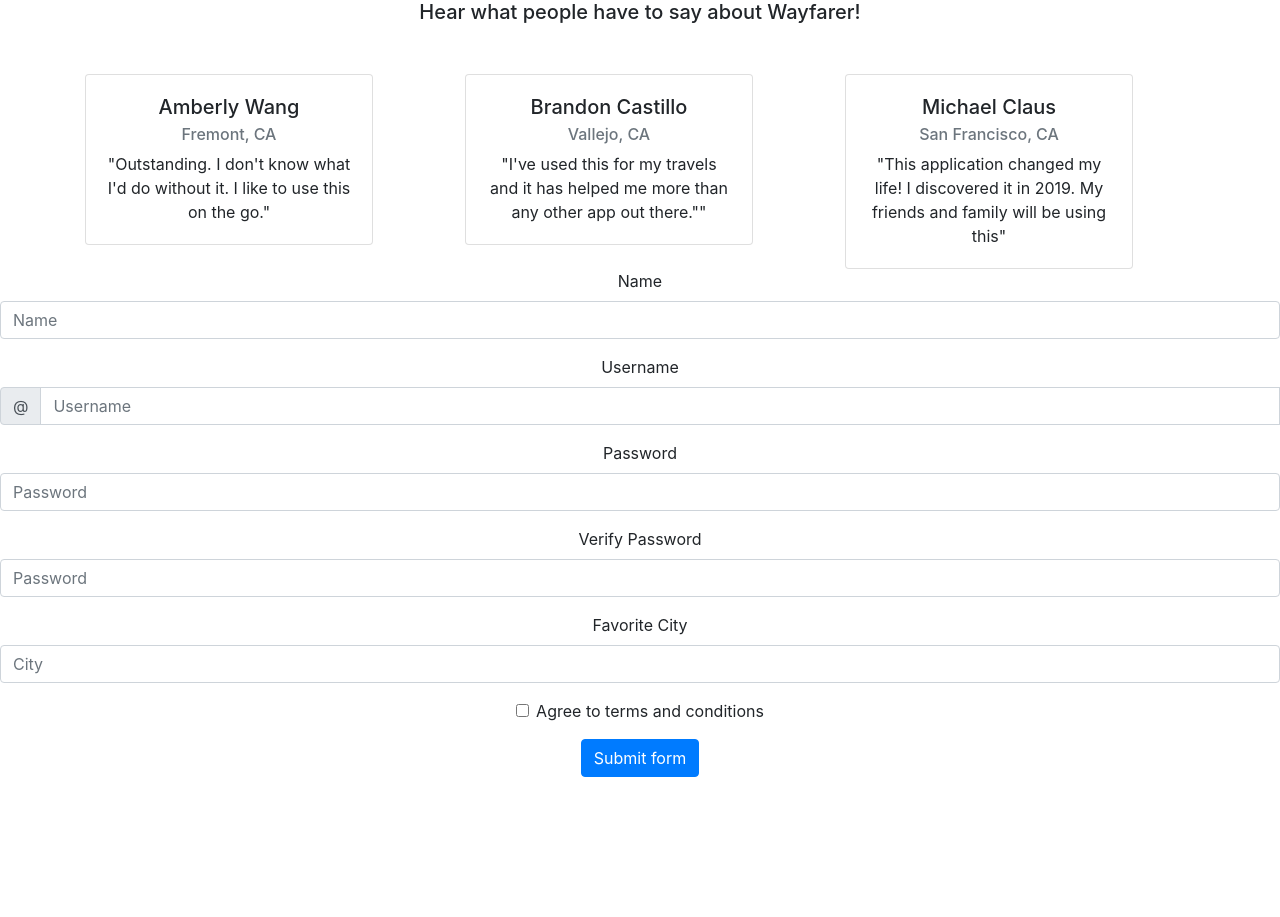
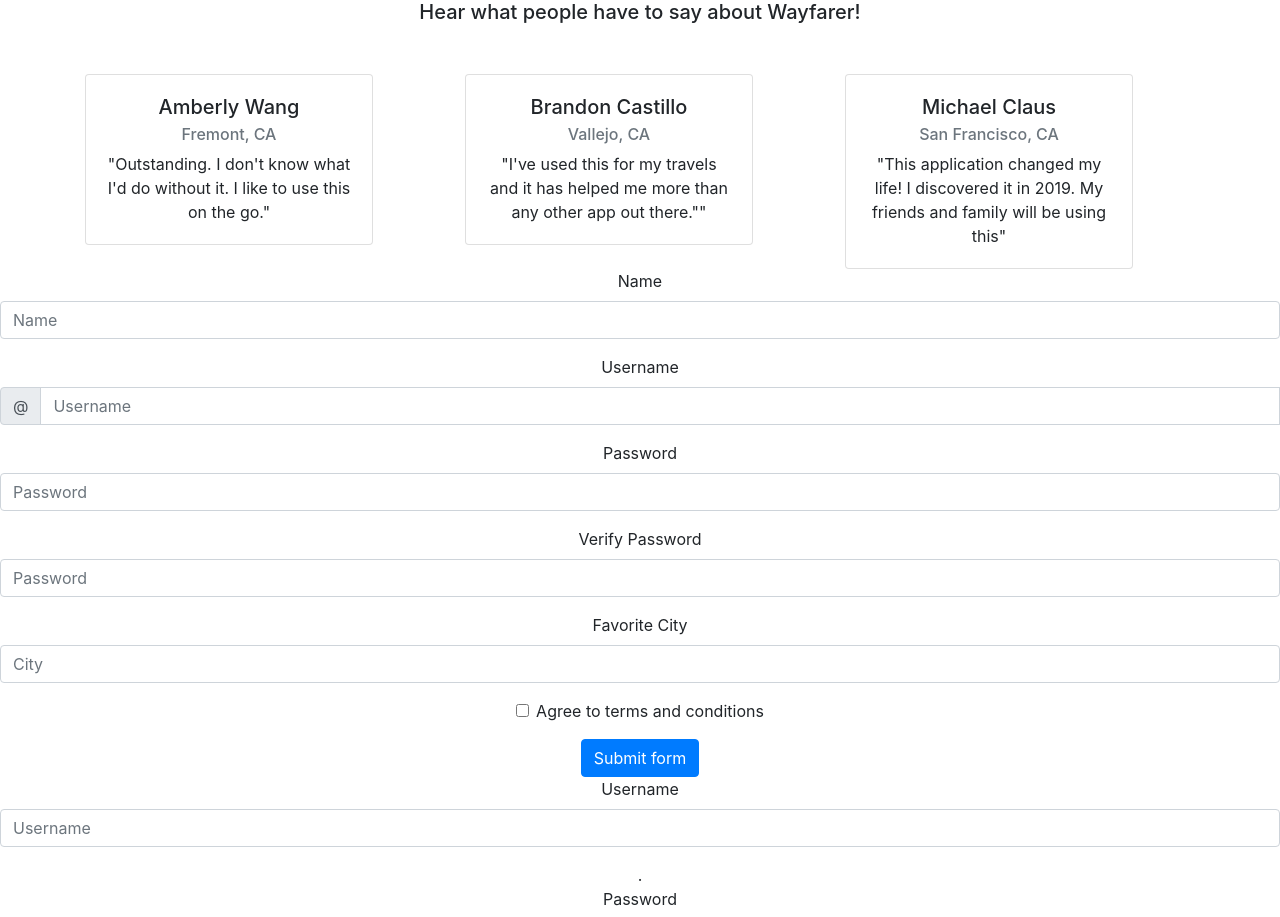
Before and after one commit to ryderjenkins/oasis-frontend, a React (Create React App) app: page / in a window 1280 px wide. Shown: the top 917 px of the page. Before the commit the page ends 800 px from the top, so only its background shows below. Built offline with nearby package versions, Linux system fonts and the light colour scheme.

Commit message:
Add Test Sign in and Sign up form to root page / Created Routes folder

```diff
--- a/package.json
+++ b/package.json
@@ -6,6 +6,7 @@
     "bootstrap": "^4.3.1",
     "react": "^16.8.3",
     "react-bootstrap": "^1.0.0-beta.5",
+    "react-bootstrap-validation": "^0.1.11",
     "react-dom": "^16.8.3",
     "react-materialize": "^2.6.0",
     "react-scripts": "2.1.5",
--- a/src/App.js
+++ b/src/App.js
@@ -2,12 +2,15 @@
 import './App.css';
 import Info from './components/Home/Info'
 import SignUpForm from './components/Forms/SignUpForm'
+import LoginForm from './components/Forms/LoginForm'
+
 class App extends Component {
   render() {
     return (
       <div className="App">
         <Info />
         <SignUpForm />
+        <LoginForm />
       </div>
     );
   }
```
Also changed, not shown: src/config/routes.js (added), 1 other file (tests, documents, lock files or other folders).
